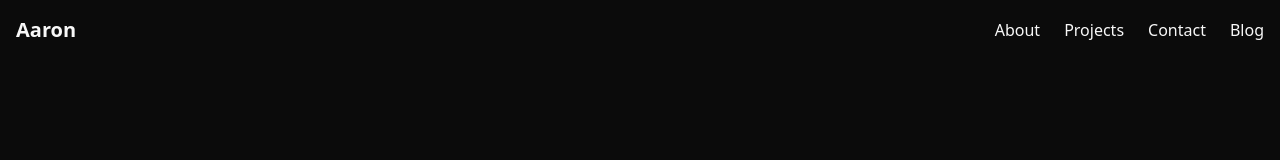
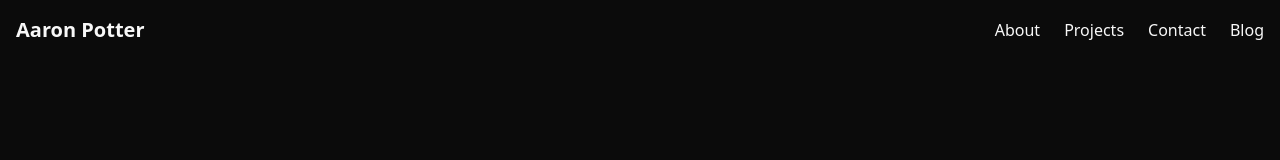
Before and after one commit to Ardrual/aaron_dev, a Next.js app: page / in a window 1280 px wide. Shown: the top 160 px of the page. Built offline with nearby package versions, Linux system fonts and the light colour scheme.

Commit message:
add full name to navbar

```diff
--- a/src/components/navigation.tsx
+++ b/src/components/navigation.tsx
@@ -26,7 +26,7 @@ export function Navigation() {
     >
       <div className="container mx-auto px-4 py-4 flex justify-between items-center">
         <Link href="/" className="text-xl font-bold">
-          Aaron
+          Aaron Potter
         </Link>
         <div className="flex gap-6">
           <Link
```
